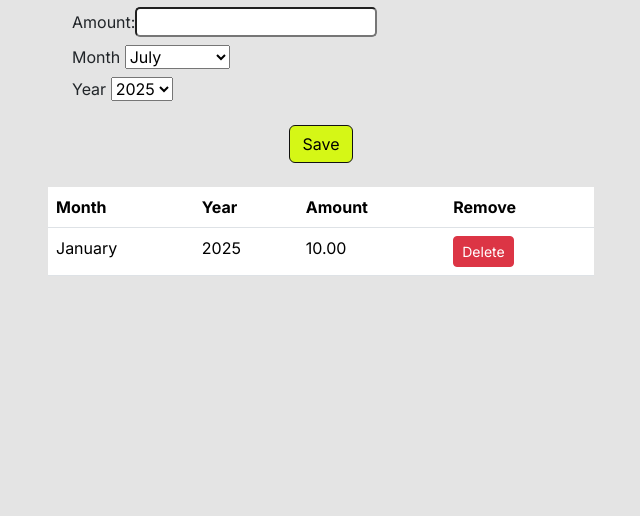
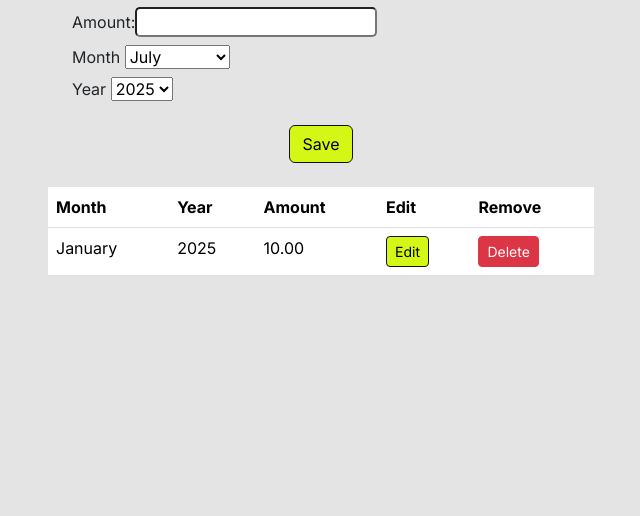
Before and after one commit to CoalTrain1618/MP_3_Xpenso, a Django app: page /finances/budget/add/ in a window 1280 px wide. Shown: the part 183-699 px from the top of the page, without its empty margins (319-959 px from the left). Run offline with Django 5.2, Linux system fonts and the light colour scheme; a user stored in the database is signed in; tables that the repository leaves empty hold one stand-in row (values such as "Sample post"); some libraries are stand-ins or nearby versions.

Commit message:
Added new class UpdateVie to allow existing budgets to be edited

```diff
--- a/finances/templates/finances/budget_form.html
+++ b/finances/templates/finances/budget_form.html
@@ -28,6 +28,7 @@
                             <th scope="col">Month</th>
                             <th scope="col">Year</th>
                             <th scope="col">Amount</th>
+                            <th scope="col">Edit</th>
                             <th scope="col">Remove</th>
                         </tr>
                     </thead>
@@ -37,6 +38,12 @@
                                 <td>{{ budget.get_month_display }}</td>
                                 <td>{{ budget.year }}</td>
                                 <td>{{ budget.amount }}</td>
+                                <td>
+                                    <form method="POST" action="{% url 'edit_budget' budget.pk %}">
+                                        {% csrf_token %}
+                                        <button type="submit" class="btn btn-primary btn-sm">Edit</button>
+                                    </form>
+                                </td>
                                 <td>
                                     <form method="POST" action="{% url 'delete_budget' budget.pk %}">
                                         {% csrf_token %}
--- a/finances/templates/finances/dashboard.html
+++ b/finances/templates/finances/dashboard.html
@@ -57,8 +57,6 @@
         // Displaying invalid syntax, but everything renders without issues
         const categoryLabels = {{ category_names|safe }};
         const categoryData = {{ category_name_data|safe }};
-        console.log('Category Labels:', categoryLabels);
-        console.log('Category Data:', categoryData);
     </script>
     <script src="{% static 'js/script.js' %}"></script>
 {% endblock %}
--- a/finances/urls.py
+++ b/finances/urls.py
@@ -1,6 +1,6 @@
 from django.urls import path
 from . import views
-from .views import BudgetView
+from .views import BudgetView, BudgetEditView
 from .views import IncomeView
 from .views import ExpenseView
 
@@ -10,6 +10,7 @@ urlpatterns = [
     path('income/add/', IncomeView.as_view(), name='income_create'),
     path('budget/income/<int:pk>/', views.delete_income, name="delete_income"),
     path('budget/add/', BudgetView.as_view(), name="budget_create"),
+    path('budget/edit/<int:pk>/', BudgetEditView.as_view(), name="edit_budget"),
     path('budget/delete/<int:pk>/', views.delete_budget, name="delete_budget"),
     path('dashboard/', views.DashboardView, name='dashboard'),
 ]
--- a/finances/views.py
+++ b/finances/views.py
@@ -1,7 +1,7 @@
 from django.shortcuts import render, redirect, get_object_or_404
 from django.urls import reverse_lazy
 from django.contrib import messages
-from django.views.generic.edit import CreateView
+from django.views.generic.edit import CreateView, UpdateView
 from django.contrib.auth.mixins import LoginRequiredMixin
 from django.db.models import Sum
 import json
@@ -42,6 +42,19 @@ def delete_budget(request, pk):
         budget.delete()
         messages.success(request, 'Budget deleted successfully!')
     return redirect('budget_create')
+
+
+# View to handle edit records for CRUD functionality
+class BudgetEditView(LoginRequiredMixin, UpdateView):
+    model = Budget
+    form_class = BudgetForm
+    template_name = 'finances/budget_form.html'
+    success_url = reverse_lazy('budget_create')
+
+    def get_queryset(self):
+        return Budget.objects.filter(user_id=self.request.user)
+
+
 
 #_____________________________________________________________________
 
--- a/letsTalkMoney/settings.py
+++ b/letsTalkMoney/settings.py
@@ -35,7 +35,7 @@ if os.path.isfile(env_path):
 SECRET_KEY = os.environ.get('SECRET_KEY')
 
 # SECURITY WARNING: don't run with debug turned on in production!
-DEBUG = True if os.environ.get('DEBUG') == 'True' else False
+DEBUG = os.environ.get('DEBUG')
 
 ALLOWED_HOSTS = [
     '.herokuapp.com',
```
Also changed, not shown: README.md (renamed from documentation/README.md).
